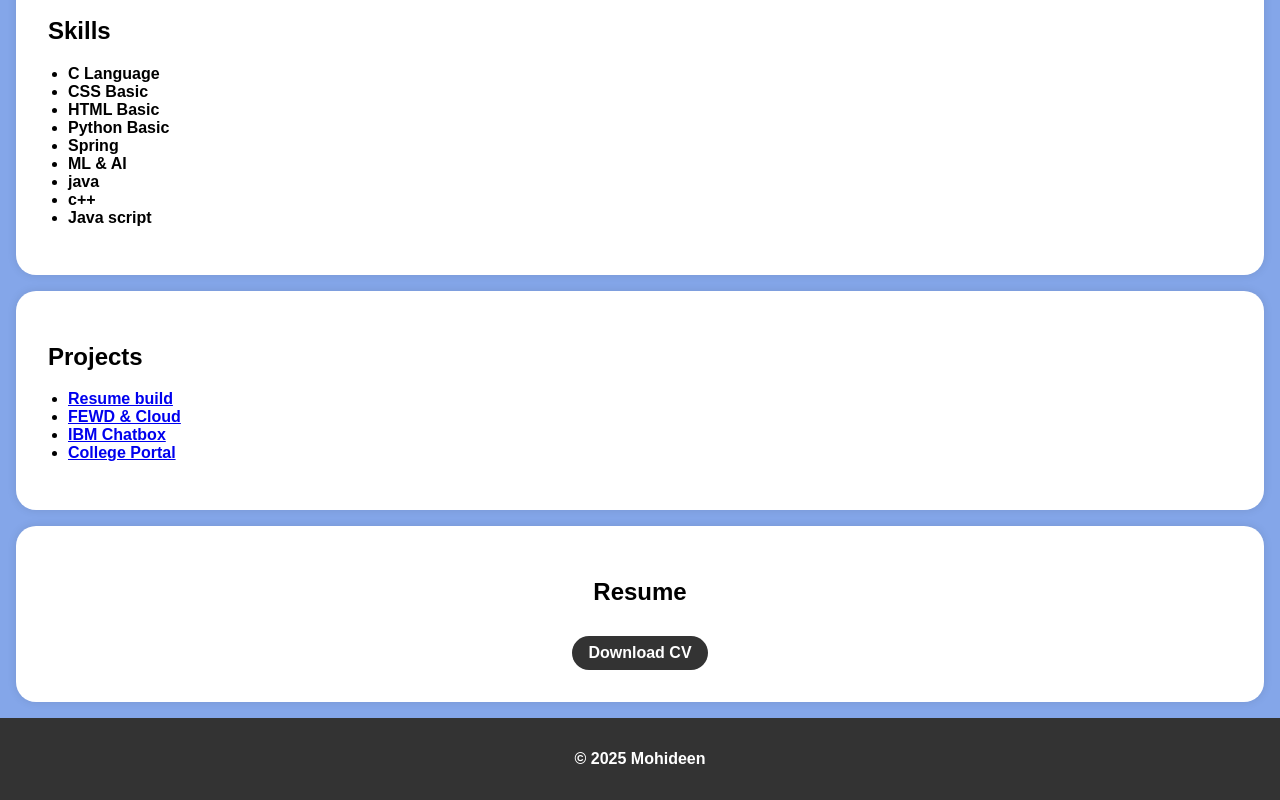
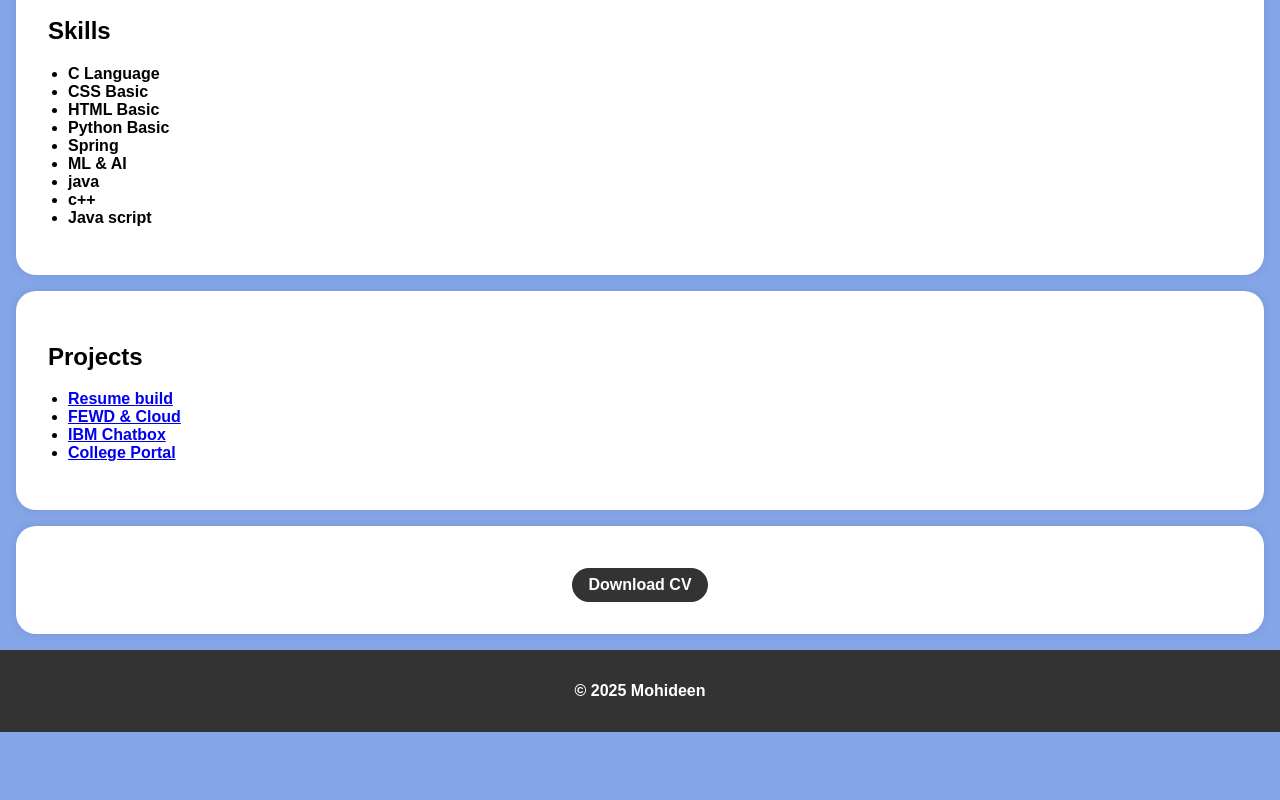
Before and after one commit to mohideen700/Digital-portfolio-, a plain HTML site: page index.html in a window 1280 px wide. Shown: the part 625-1425 px from the top of the page. After the commit the page ends 1357 px from the top, so only its background shows below. Drawn offline with Linux system fonts and the light colour scheme.

Commit message:
Update index.html

```diff
--- a/index.html
+++ b/index.html
@@ -162,8 +162,7 @@
 
         <div class="section-content">
             <center>
-            <h2>Resume</h2>
-            <a href=https://drive.google.com/file/d/1_Ux3mgM9aEOC1UoD1H6wJaLlq_ff0sby/view?usp=drivesdk target="_blank" class="download-button">Download CV</a>
+            <a href="resume.pdf" target="_blank" class="download-button">Download CV</a>
         </center>
         </div>
 
```
